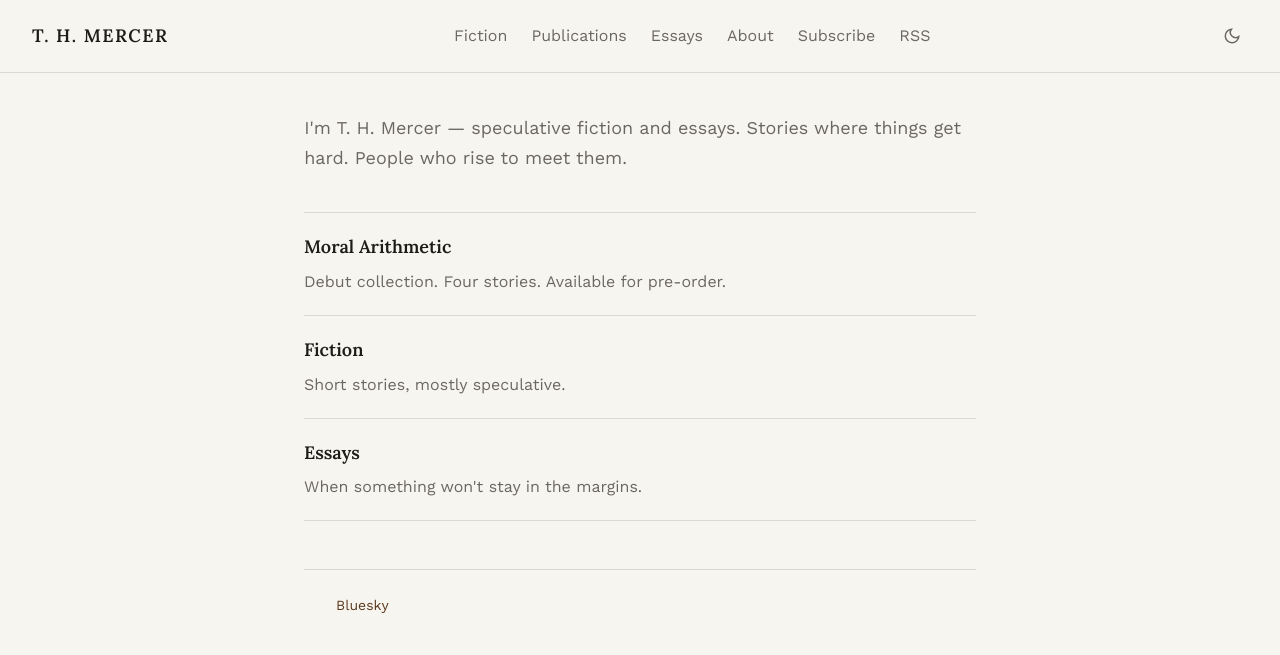
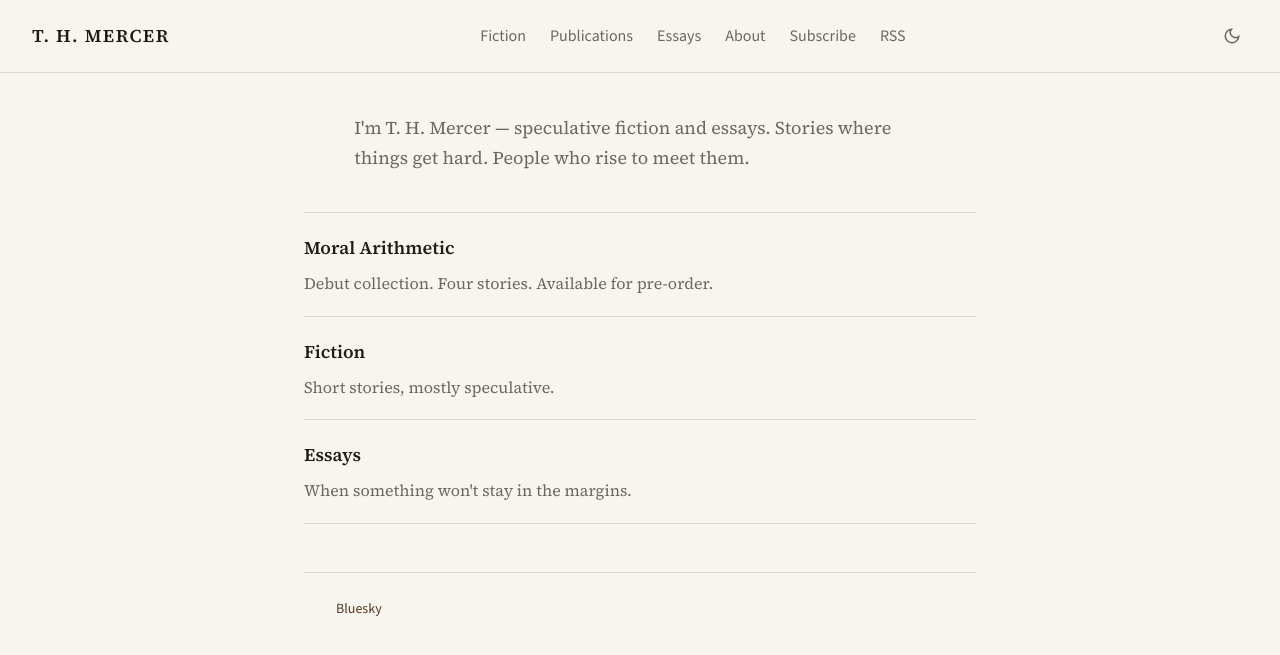
Before and after one commit to thmercer/thmercer.github.io, a Jekyll site: the page built from index.md, in a window 1280 px wide. Shown: the top 655 px of the page. Built offline with Jekyll 4.4.1, drawn with Linux system fonts in a browser that asks for light colours.

Commit message:
Update typography and styles: replace font families in layout and CSS, adjust line heights for improved readability, and ensure consistent font usage across various elements.

```diff
--- a/_layouts/default.html
+++ b/_layouts/default.html
@@ -6,7 +6,7 @@
   <title>{% if page.title %}{{ page.title }} — {% endif %}{{ site.title }}</title>
   <link rel="preconnect" href="https://fonts.googleapis.com">
   <link rel="preconnect" href="https://fonts.gstatic.com" crossorigin>
-  <link href="https://fonts.googleapis.com/css2?family=Lora:ital,wght@0,400;0,600;1,400&family=Work+Sans:wght@300;400;500&display=swap" rel="stylesheet">
+  <link href="https://fonts.googleapis.com/css2?family=Source+Sans+3:wght@400;500;600&family=Source+Serif+4:ital,opsz,wght@0,8..60,400;0,8..60,500;0,8..60,600;1,8..60,400&display=swap" rel="stylesheet">
   <script>
     (function () {
       var t = localStorage.getItem('theme');
--- a/assets/css/main.css
+++ b/assets/css/main.css
@@ -32,8 +32,10 @@
   --text-lg: clamp(1.125rem, 1rem + 0.75vw, 1.5rem);
   --text-xl: clamp(1.5rem, 1.2rem + 1.25vw, 2.25rem);
   --text-2xl: clamp(2rem, 1.2rem + 2.5vw, 3.5rem);
-  --font-display: 'Lora', Georgia, serif;
-  --font-body: 'Work Sans', system-ui, sans-serif;
+  --font-serif: 'Source Serif 4', Georgia, 'Times New Roman', serif;
+  --font-display: var(--font-serif);
+  --font-body: var(--font-serif);
+  --font-ui: 'Source Sans 3', system-ui, sans-serif;
   --shadow-sm: 0 1px 3px oklch(0.2 0.03 60 / 0.07);
   --shadow-md: 0 4px 14px oklch(0.2 0.03 60 / 0.09);
   --transition: 180ms cubic-bezier(0.16, 1, 0.3, 1);
@@ -73,9 +75,10 @@
   min-height: 100dvh;
   font-family: var(--font-body);
   font-size: var(--text-base);
+  font-feature-settings: "kern" 1, "liga" 1;
   color: var(--color-text);
   background: var(--color-bg);
-  line-height: 1.6;
+  line-height: 1.65;
 }
 
 h1, h2, h3, h4 {
@@ -184,6 +187,7 @@
   display: flex;
   flex-wrap: wrap;
   gap: var(--space-4) var(--space-6);
+  font-family: var(--font-ui);
   font-size: var(--text-sm);
 }
 
@@ -202,6 +206,7 @@
 }
 
 .theme-toggle {
+  font-family: var(--font-ui);
   width: 32px;
   height: 32px;
   display: flex;
@@ -315,7 +320,7 @@
 article p {
   margin-bottom: var(--space-5);
   max-width: 72ch;
-  line-height: 1.75;
+  line-height: 1.8;
 }
 
 article p:last-child {
@@ -376,6 +381,7 @@
   margin: 0 auto;
   padding: var(--space-6) var(--space-8) var(--space-10);
   border-top: 1px solid var(--color-divider);
+  font-family: var(--font-ui);
   font-size: var(--text-xs);
   color: var(--color-text-faint);
 }
@@ -423,6 +429,7 @@
 
 .collection-byline {
   margin: 0 0 var(--space-5);
+  font-family: var(--font-ui);
   font-size: var(--text-xs);
   font-weight: 500;
   letter-spacing: 0.08em;
@@ -439,6 +446,7 @@
 }
 
 .collection-stories-label {
+  font-family: var(--font-ui);
   font-size: var(--text-xs);
   font-weight: 500;
   letter-spacing: 0.1em;
@@ -463,6 +471,7 @@
   display: inline-flex;
   align-items: center;
   gap: var(--space-2);
+  font-family: var(--font-ui);
   font-size: var(--text-sm);
   font-weight: 500;
   letter-spacing: 0.02em;
@@ -483,6 +492,7 @@
   display: inline-flex;
   align-items: center;
   gap: var(--space-2);
+  font-family: var(--font-ui);
   background: var(--color-primary);
   color: #fdf8f3;
   font-size: var(--text-sm);
@@ -644,6 +654,7 @@
   display: inline-flex;
   align-items: center;
   gap: var(--space-2);
+  font-family: var(--font-ui);
   font-size: var(--text-xs);
   font-weight: 500;
   letter-spacing: 0.04em;
```
